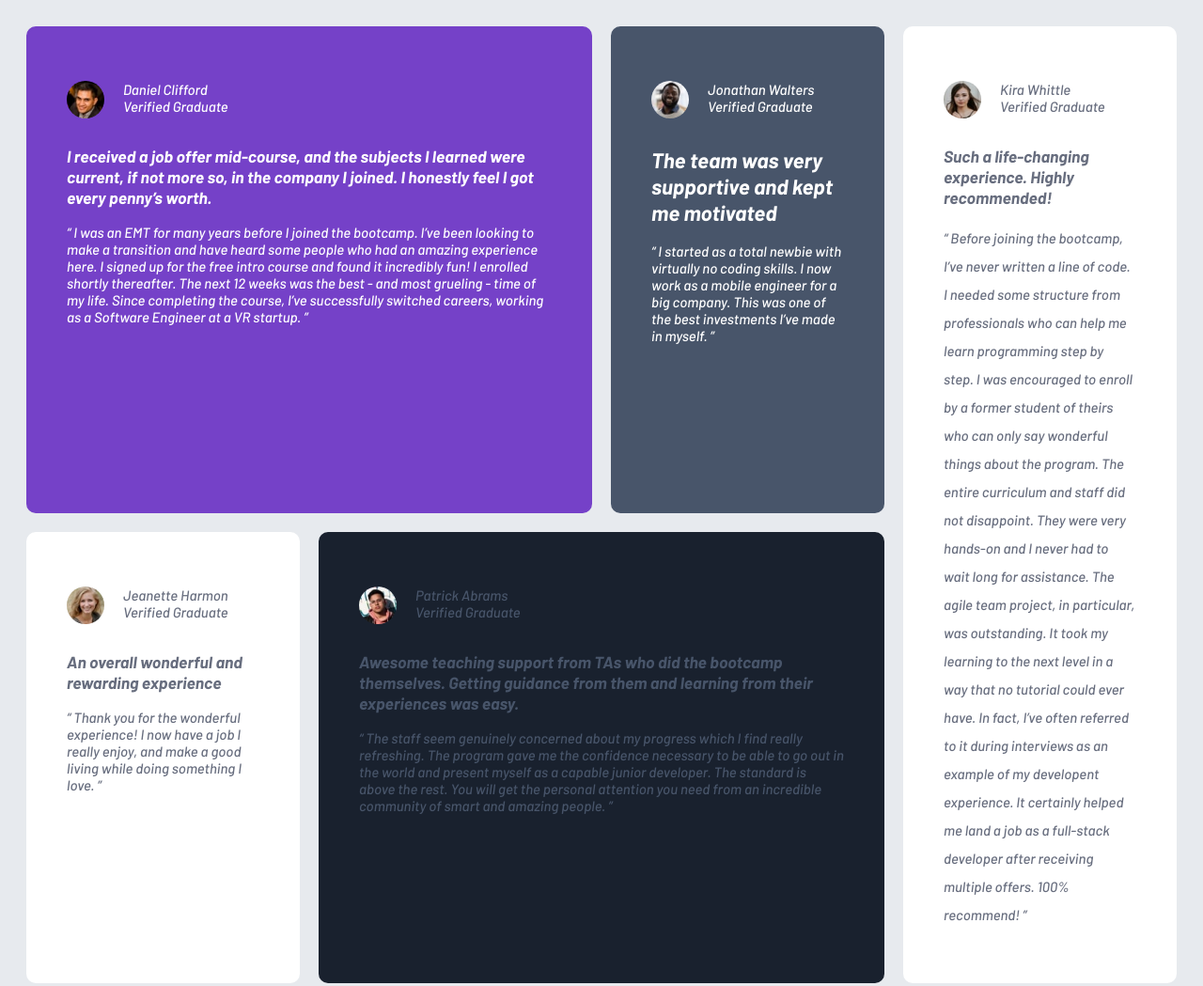
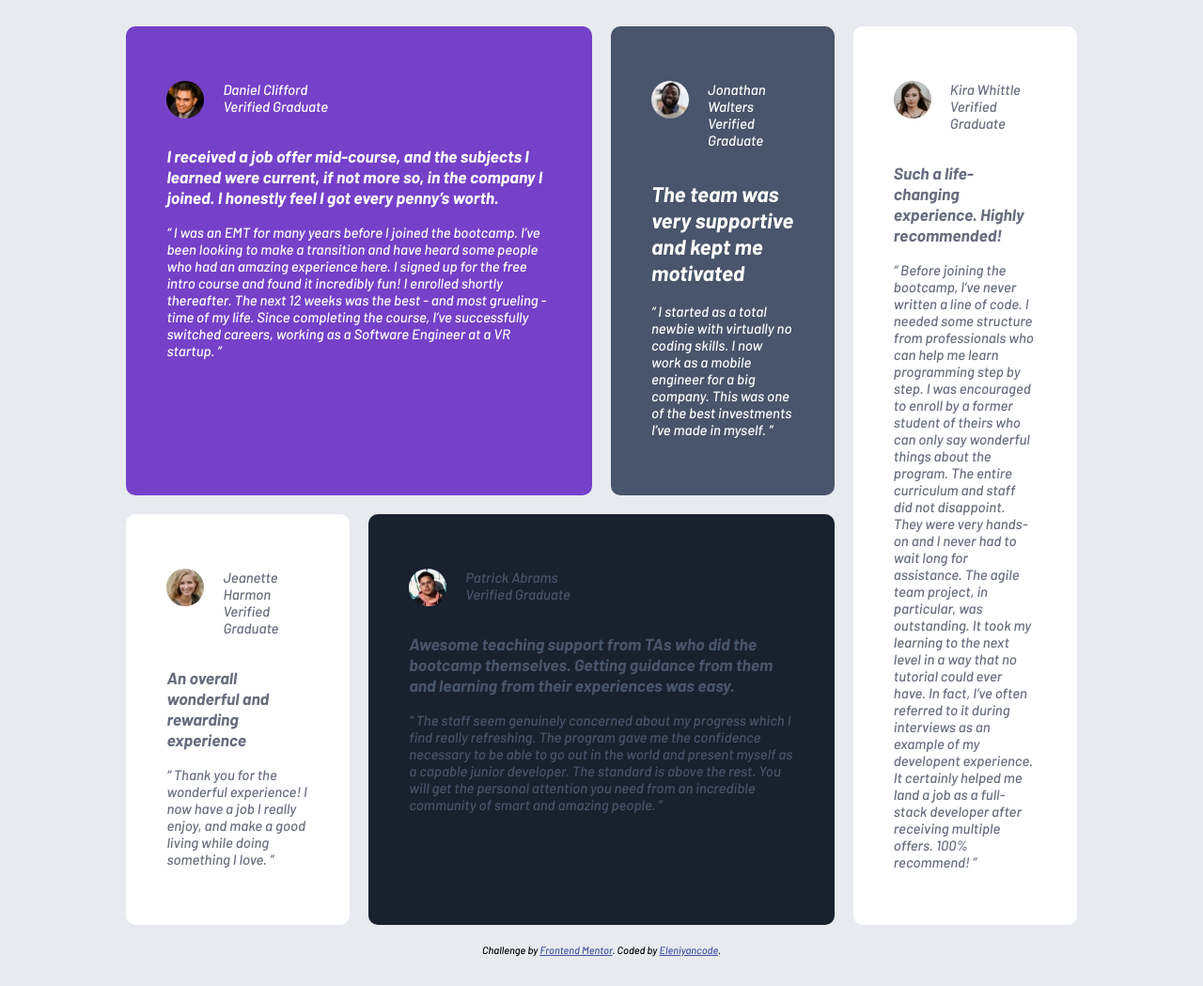
Before and after one commit to Eleniyancode/Testimonial-grids-section, a plain HTML site: page index.html in a window 1280 px wide. Shown: the top 1049 px of the page at 94% size. After the commit the page ends 1025 px from the top, so only its background shows below. Drawn offline with Linux system fonts and the light colour scheme.

Commit message:
adjust line height of the fifth article

```diff
--- a/style.css
+++ b/style.css
@@ -81,6 +81,8 @@ article > div > p {
     grid-template-areas:
       "aa aa bb ee "
       "cc dd dd ee";
+    max-width: 80%;
+    /* border: 2px solid black; */
   }
 
   .first-article {
@@ -103,7 +105,7 @@ article > div > p {
   }
 
   .fifth-article > p {
-    line-height: 2em;
+    line-height: 1.2em;
   }
 }
 .attribution {
```
